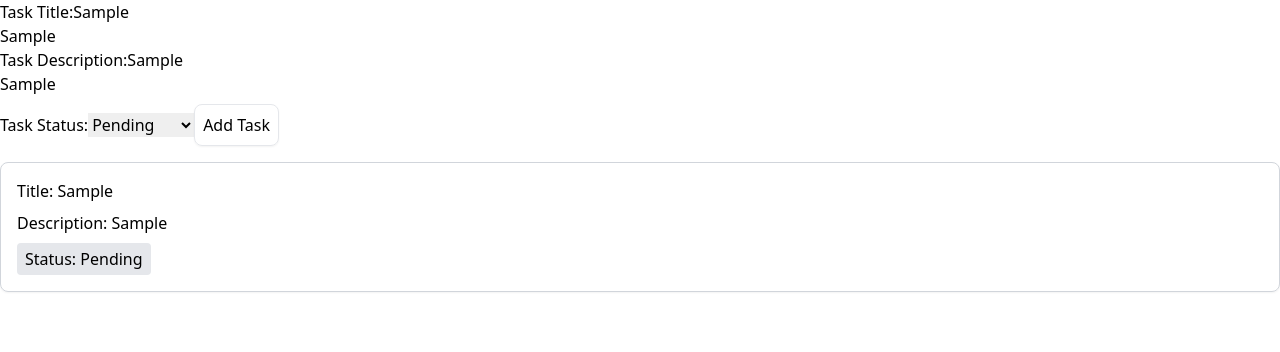
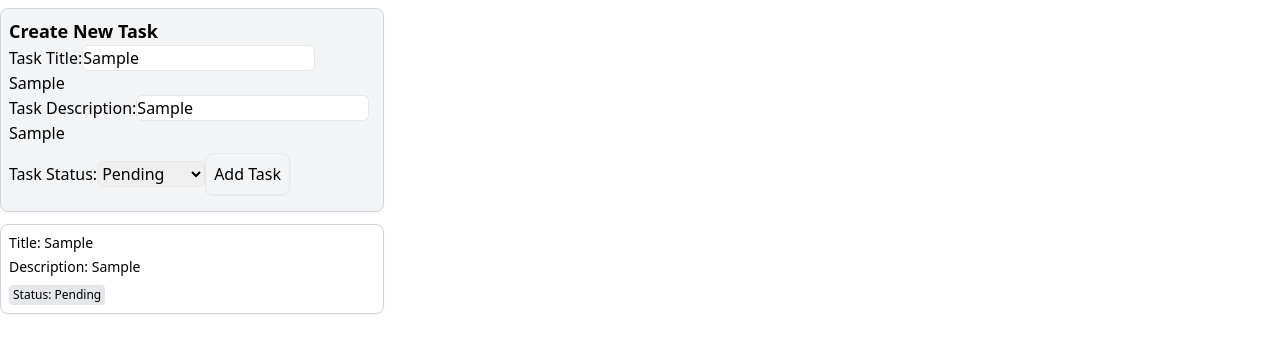
Before and after one commit to fractal-bootcamp/dorothyren.task-mgmt, a React (Vite) app: page / in a window 1280 px wide. Both pictures are taken after typing "Sample", "Sample" into the empty fields and a click on the button "Add Task". Shown: the top 352 px of the page. Built offline with nearby package versions, Linux system fonts and the light colour scheme.

Commit message:
design tweaks

```diff
--- a/src/components/TaskList.tsx
+++ b/src/components/TaskList.tsx
@@ -73,16 +73,20 @@ function GenerateTaskList() {
     } = useTaskListStore()
 
     const taskStatus = ['Pending', 'In Progress', 'Completed', 'Archived']
-    const taskTheme = ['background', 'text', 'primary', 'secondary', 'accent']
+    // const taskTheme = ['background', 'text', 'primary', 'secondary', 'accent']
+    console.log(taskList)
 
     return (
-        <div>
+        <div className="flex flex-col justify-center">
+            <div className="border border-gray-300 rounded-lg p-2 my-2 shadow-sm max-w-sm bg-gray-100">
+                <h1 className="text-lg font-bold">Create New Task</h1>
                 <label>
                     Task Title:
                     <input
                         //update the "task title" state
                         onChange={(e) => updateTaskTitle(e.target.value)}
                         value={title}
+                        className="border border-gray-200 rounded-md"
                     />
                     <p>{title}</p>
                 </label>
@@ -92,6 +96,7 @@ function GenerateTaskList() {
                         //update the "task title" state
                         onChange={(e) => updateTaskDescription(e.target.value)}
                         value={description}
+                        className="border border-gray-200 rounded-md"
                     />
                     <p>{description}</p>
                 </label>
@@ -99,7 +104,9 @@ function GenerateTaskList() {
                     Task Status:
                     <select
                         value={status}
-                    onChange={(e) => updateTaskStatus(e.target.value as TaskStatus)}>
+                        onChange={(e) => updateTaskStatus(e.target.value as TaskStatus)}
+                        className="border border-gray-200 rounded-md"
+                    >
                         {
                             taskStatus.map((statusOption, index) => (
                                 <option key={index} value={statusOption}>
@@ -109,15 +116,16 @@ function GenerateTaskList() {
                         }
                     </select>
                 </label>
-            <button onClick={() => addTask({ title, description, status })} className="border rounded-lg p-2 my-2 shadow-sm">
+                <button onClick={() => addTask({ title, description, status })} className="border rounded-lg p-2 my-2 shadow-sm hover hover:bg-yellow-200">
                     Add Task
                 </button>
+            </div>
             {
                 taskList.map((task, index) => (
-                    <div key={index} className="border border-gray-300 rounded-lg p-4 my-2 shadow-sm">
-                        <h3 className="mb-2">Title: {task.title}</h3>
-                        <p className="mb-2">Description: {task.description}</p>
-                        <span className="inline-block px-2 py-1 bg-gray-200 rounded">Status: {task.status}</span>
+                    <div key={index} className="border border-gray-300 rounded-lg p-2 my-1 shadow-sm max-w-sm">
+                        <h3 className="mb-1 text-sm">Title: {task.title}</h3>
+                        <p className="mb-1 text-sm">Description: {task.description}</p>
+                        <span className="inline-block px-1 py-0.5 bg-gray-200 rounded text-xs">Status: {task.status}</span>
                     </div>
                 ))
             }
```
Lines whose indentation alone changed are shown as unchanged.
